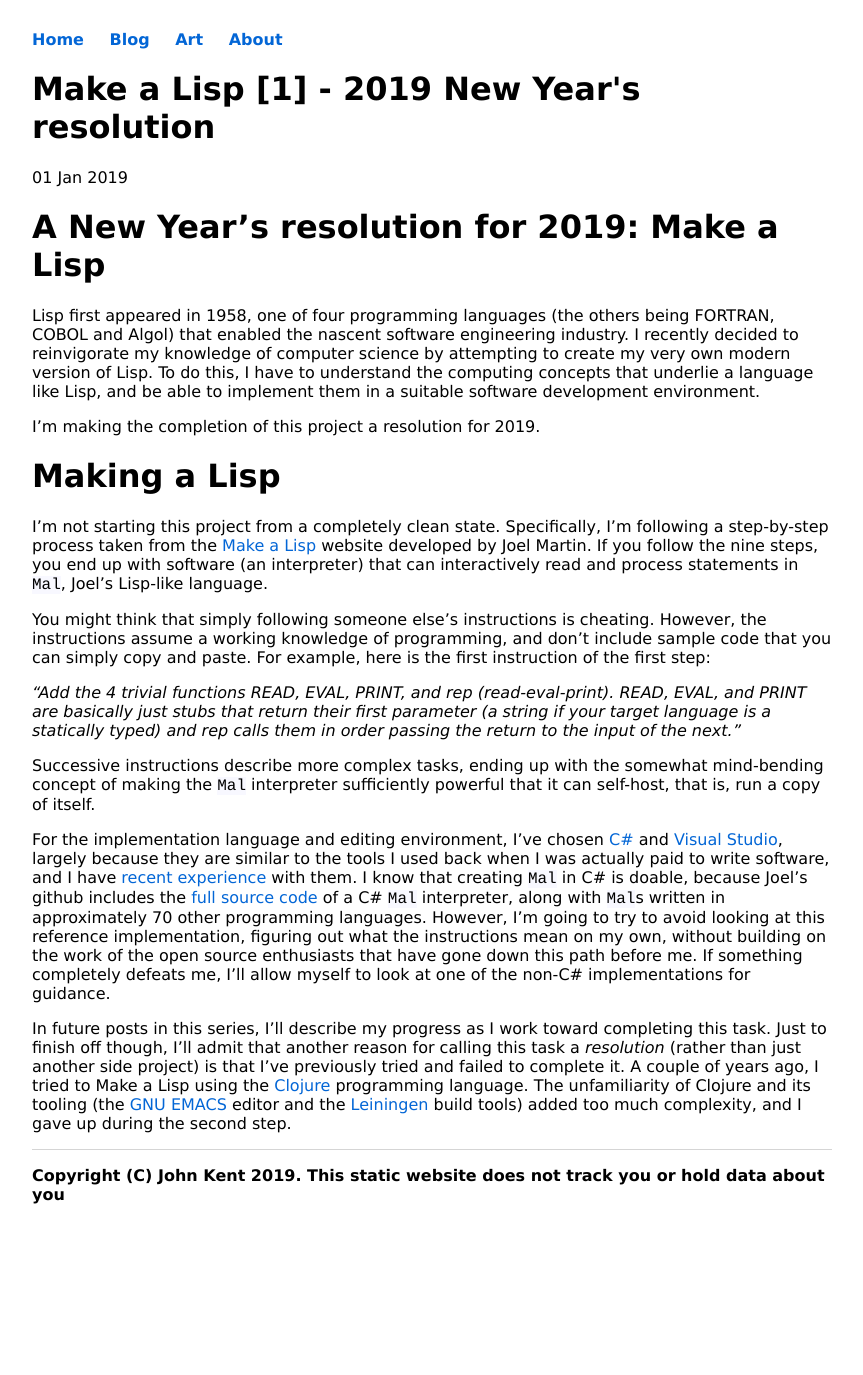
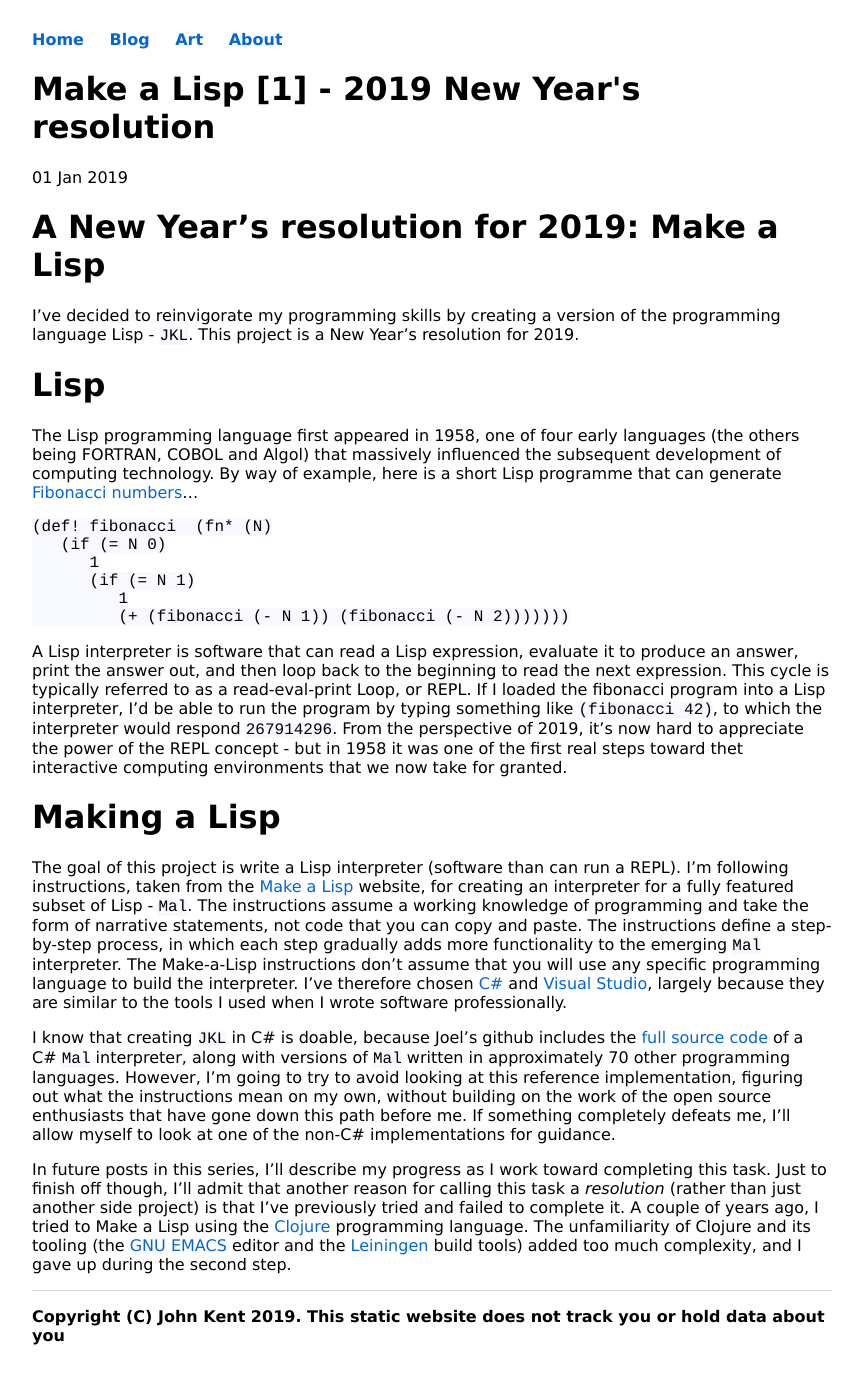
Before and after one commit to KineticLensman/KineticLensman.github.io, a Jekyll site: the page built from _posts/2019-01-01-MAL-1.md, in a window 1280 px wide. Shown: the whole page, without its empty margins (208-1071 px from the left). Built offline with Jekyll 4.4.1, drawn with Linux system fonts in a browser that asks for light colours; before the commit the page ends 1234 px from its top, so only the background shows below that.

Commit message:
substantial edit to include Lisp fragment

````diff
--- a/_posts/2019-01-01-MAL-1.md
+++ b/_posts/2019-01-01-MAL-1.md
@@ -6,20 +6,27 @@ date: 2019-01-01
 
 # A New Year's resolution for 2019: Make a Lisp
 
-Lisp first appeared in 1958, one of four programming languages (the others being FORTRAN, COBOL and Algol) that enabled the nascent software engineering industry. I recently decided to reinvigorate my knowledge of computer science by attempting to create my very own modern version of Lisp. To do this, I have to understand the computing concepts that underlie a language like Lisp, and be able to implement them in a suitable software development environment.
+I've decided to reinvigorate my programming skills by creating a version of the programming language Lisp - `JKL`. This project is a New Year's resolution for 2019.
 
-I'm making the completion of this project a resolution for 2019.
+# Lisp
+
+The Lisp programming language first appeared in 1958, one of four early languages (the others being FORTRAN, COBOL and Algol) that massively influenced the subsequent development of computing technology. By way of example, here is a short Lisp programme that can generate [Fibonacci numbers](https://en.wikipedia.org/wiki/Fibonacci_number)...
+
+```
+(def! fibonacci  (fn* (N)
+   (if (= N 0)
+      1
+      (if (= N 1)
+         1
+         (+ (fibonacci (- N 1)) (fibonacci (- N 2)))))))
+```
+
+A Lisp interpreter is software that can read a Lisp expression, evaluate it to produce an answer, print the answer out, and then loop back to the beginning to read the next expression. This cycle is typically referred to as a read-eval-print Loop, or REPL. If I loaded the fibonacci program into a Lisp interpreter, I'd be able to run the program by typing something like `(fibonacci 42)`, to which the interpreter would respond `267914296`. From the perspective of 2019, it's now hard to appreciate the power of the REPL concept - but in 1958 it was one of the first real steps toward thet interactive computing environments that we now take for granted.
 
 # Making a Lisp
 
-I'm not starting this project from a completely clean state. Specifically, I'm following a step-by-step process taken from the [Make a Lisp](https://github.com/kanaka/mal) website developed by Joel Martin. If you follow the nine steps, you end up with software (an interpreter) that can interactively read and process statements in `Mal`, Joel's Lisp-like language.
+The goal of this project is write a Lisp interpreter (software than can run a REPL). I'm following instructions, taken from the [Make a Lisp](https://github.com/kanaka/mal) website, for creating an interpreter for a fully featured subset of Lisp - `Mal`. The instructions assume a working knowledge of programming and take the form of narrative statements, not code that you can copy and paste. The instructions define a step-by-step process, in which each step gradually adds more functionality to the emerging `Mal` interpreter. The Make-a-Lisp instructions don't assume that you will use any specific programming language to build the interpreter. I've therefore chosen [C#](https://en.wikipedia.org/wiki/C_Sharp_(programming_language)) and [Visual Studio](https://docs.microsoft.com/en-gb/visualstudio/?view=vs-2017), largely because they are similar to the tools I used when I wrote software professionally.
 
-You might think that simply following someone else's instructions is cheating. However, the instructions assume a working knowledge of programming, and don't include sample code that you can simply copy and paste. For example, here is the first instruction of the first step:
-
-*"Add the 4 trivial functions READ, EVAL, PRINT, and rep (read-eval-print). READ, EVAL, and PRINT are basically just stubs that return their first parameter (a string if your target language is a statically typed) and rep calls them in order passing the return to the input of the next."*
-
-Successive instructions describe more complex tasks, ending up with the somewhat mind-bending concept of making the `Mal` interpreter sufficiently powerful that it can self-host, that is, run a copy of itself.
-
-For the implementation language and editing environment, I've chosen [C#](https://en.wikipedia.org/wiki/C_Sharp_(programming_language)) and [Visual Studio](https://docs.microsoft.com/en-gb/visualstudio/?view=vs-2017), largely because they are similar to the tools I used back when I was actually paid to write software, and I have [recent experience](https://www.non-kinetic-effects.co.uk/blog/2018/12/24/generative) with them. I know that creating `Mal` in C# is doable, because Joel's github includes the [full source code](https://github.com/kanaka/mal/tree/master/cs) of a C# `Mal` interpreter, along with `Mal`s written in approximately 70 other programming languages. However, I'm going to try to avoid looking at this reference implementation, figuring out what the instructions mean on my own, without building on the work of the open source enthusiasts that have gone down this path before me. If something completely defeats me, I'll allow myself to look at one of the non-C# implementations for guidance.
+I know that creating `JKL` in C# is doable, because Joel's github includes the [full source code](https://github.com/kanaka/mal/tree/master/cs) of a C# `Mal` interpreter, along with versions of `Mal` written in approximately 70 other programming languages. However, I'm going to try to avoid looking at this reference implementation, figuring out what the instructions mean on my own, without building on the work of the open source enthusiasts that have gone down this path before me. If something completely defeats me, I'll allow myself to look at one of the non-C# implementations for guidance.
 
 In future posts in this series, I'll describe my progress as I work toward completing this task. Just to finish off though, I'll admit that another reason for calling this task a *resolution* (rather than just another side project) is that I've previously tried and failed to complete it. A couple of years ago, I tried to Make a Lisp using the [Clojure](https://en.wikipedia.org/wiki/Clojure) programming language. The unfamiliarity of Clojure and its tooling (the [GNU EMACS](https://www.gnu.org/software/emacs/) editor and the [Leiningen](https://leiningen.org/) build tools) added too much complexity, and I gave up during the second step.
````
